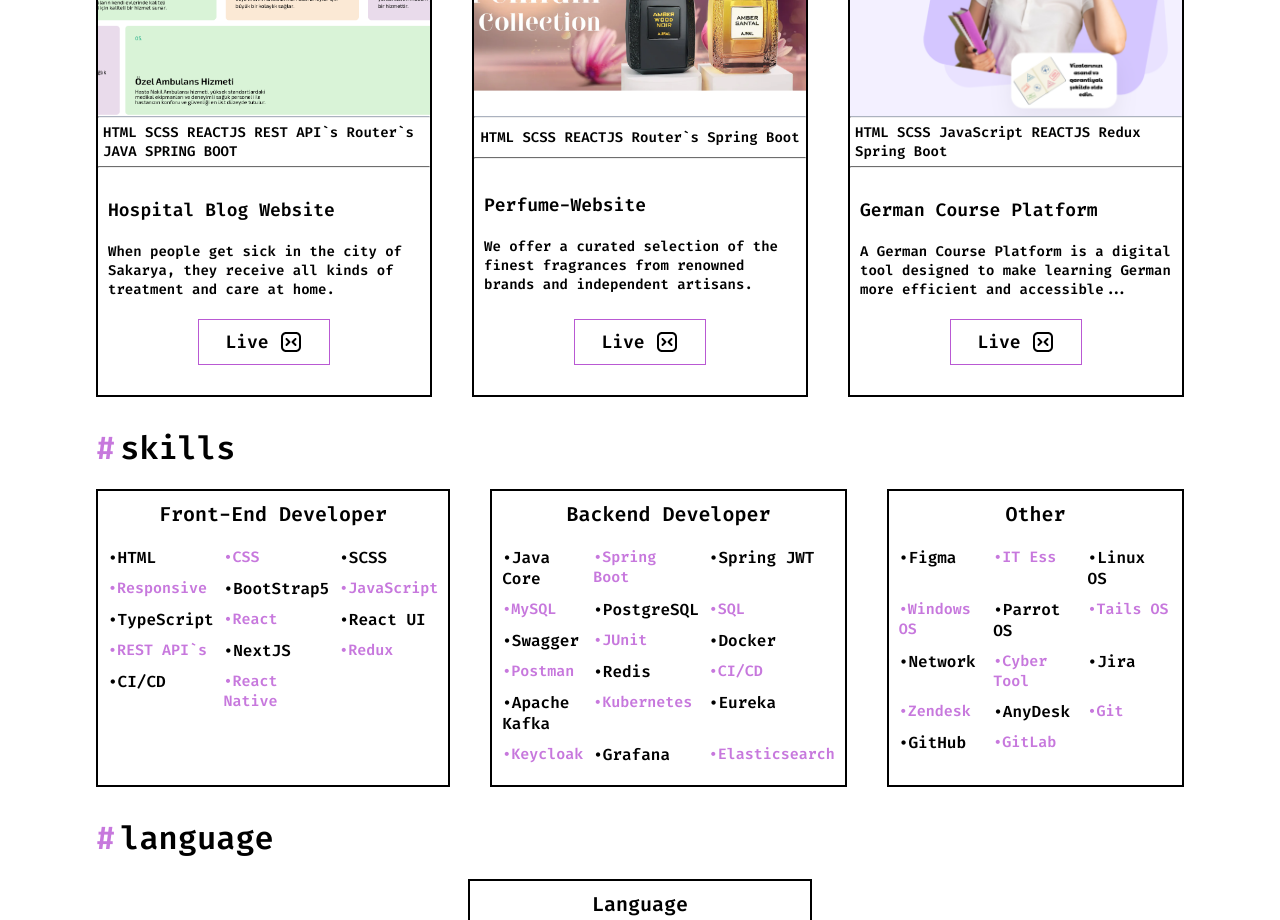
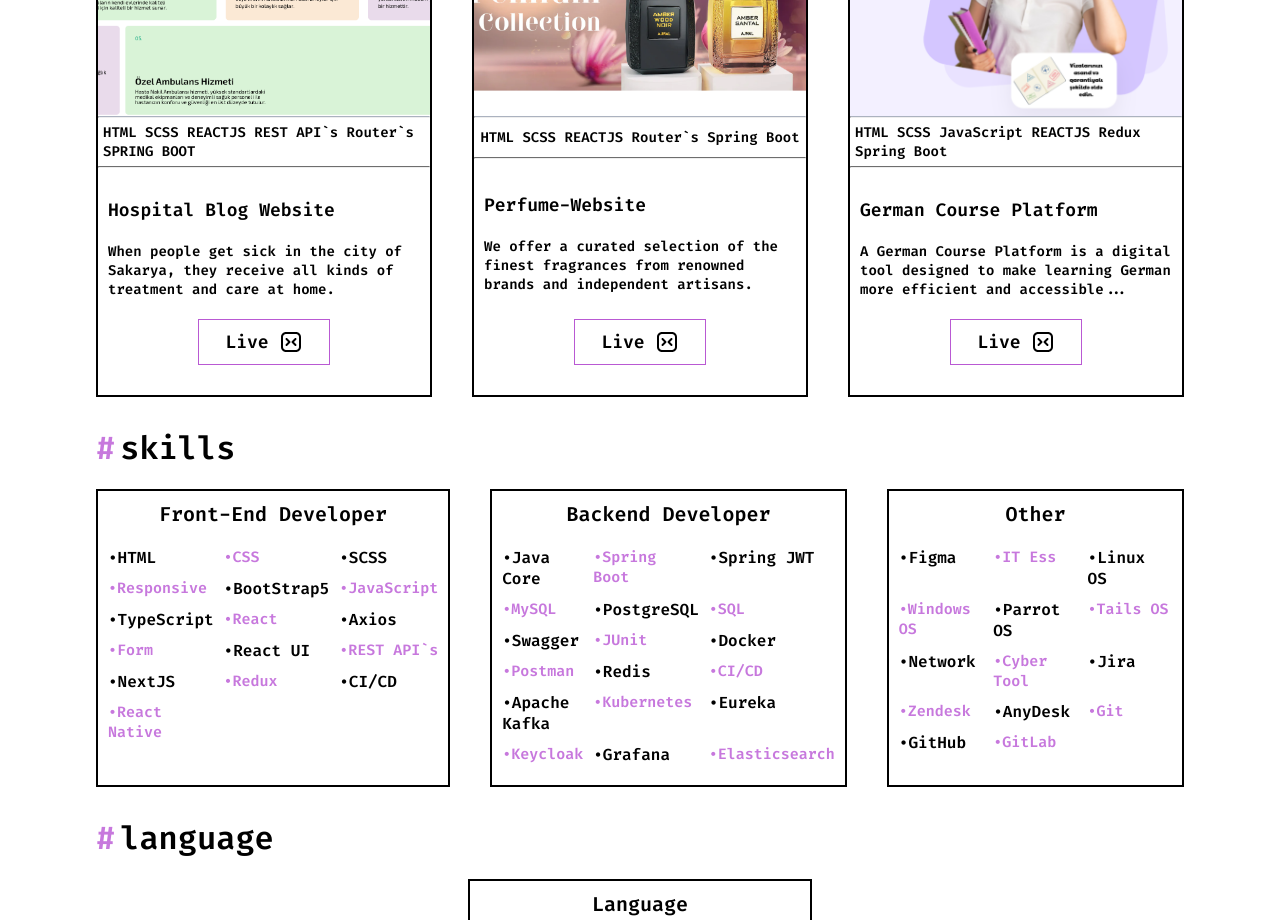
Before and after one commit to BlackM1rr0R/myportfolio, a React (Create React App) app: page / in a window 1280 px wide. Shown: the part 800-1720 px from the top of the page. Built offline with nearby package versions, Linux system fonts and the light colour scheme.

Commit message:
add contact

```diff
--- a/src/components/layout/footer/index.jsx
+++ b/src/components/layout/footer/index.jsx
@@ -22,7 +22,7 @@ const Footer = () => {
               <h2>Media</h2>
             </div>
             <div className={styles.iconcontrol}>
-            <Link target="_blank" to={"https://github.com/7u4bgr"}>
+            <Link target="_blank" to={"https://github.com/BlackM1rr0R?tab=repositories"}>
               <GitHubWhiteIcon/>
             </Link>
             <Link
--- a/src/components/layout/header/index.jsx
+++ b/src/components/layout/header/index.jsx
@@ -14,7 +14,7 @@ const Header = () => {
             <h2>Elchin</h2>
           </Link>
           <div className={styles.contacts}>
-            <Link target="_blank" to={"https://github.com/7u4bgr"}>
+            <Link target="_blank" to={"https://github.com/BlackM1rr0R?tab=repositories"}>
               <GitHubIcon />
             </Link>
             <Link
--- a/src/components/skills/index.jsx
+++ b/src/components/skills/index.jsx
@@ -8,7 +8,7 @@ const Skills = ({ darkMode, translations }) => {
       name: "Front-End Developer",
       skills: [
         "HTML", "CSS", "SCSS", "Responsive", "BootStrap5",
-        "JavaScript", "TypeScript", "React",
+        "JavaScript", "TypeScript", "React","Axios","Form",
         "React UI", "REST API`s", "NextJS", "Redux","CI/CD","React Native"
       ]
     },
--- a/src/pages/home/index.jsx
+++ b/src/pages/home/index.jsx
@@ -28,15 +28,14 @@ const Home = () => {
 
     {
       photo: `${Skalioz}`,
-      skills: "HTML SCSS REACTJS REST API`s Router`s JAVA SPRING BOOT",
+      skills: "HTML SCSS REACTJS REST API`s Router`s SPRING BOOT",
       name: "Hospital Blog Website",
       overview:
         "When people get sick in the city of Sakarya, they receive all kinds of treatment and care at home.",
-      link: "https://sakaryasaglik.vercel.app/",
+      link: "https://eternalsaglik.com/",
     },
     {
       photo: `${Perfume}`,
-
       skills: "HTML SCSS REACTJS Router`s Spring Boot",
       name: "Perfume-Website",
       link: "https://ambrette.istanbul/",
@@ -44,7 +43,6 @@ const Home = () => {
     },
     {
       photo: `${InterViewer}`,
-
       skills: "HTML SCSS JavaScript REACTJS Redux Spring Boot",
       name: "German Course Platform",
       link: "https://deutscheakademiebaku.az/",
```
